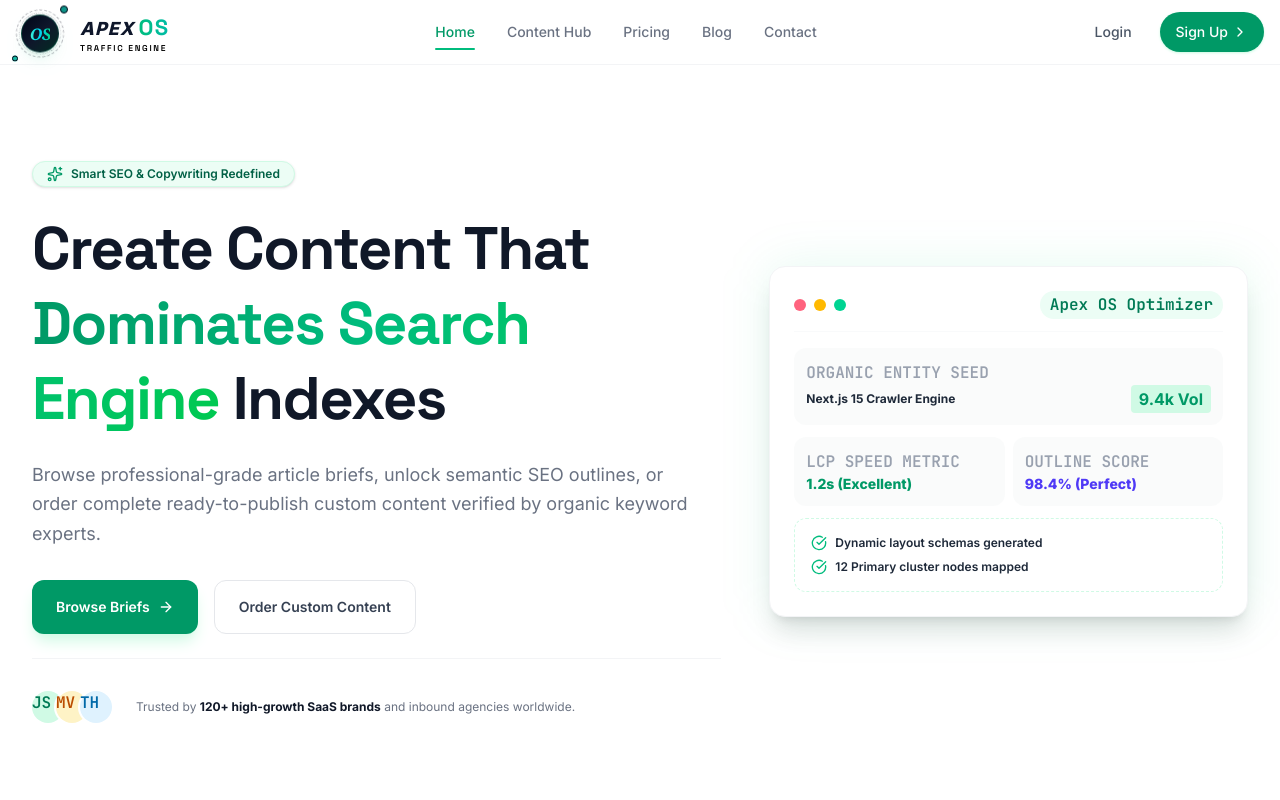
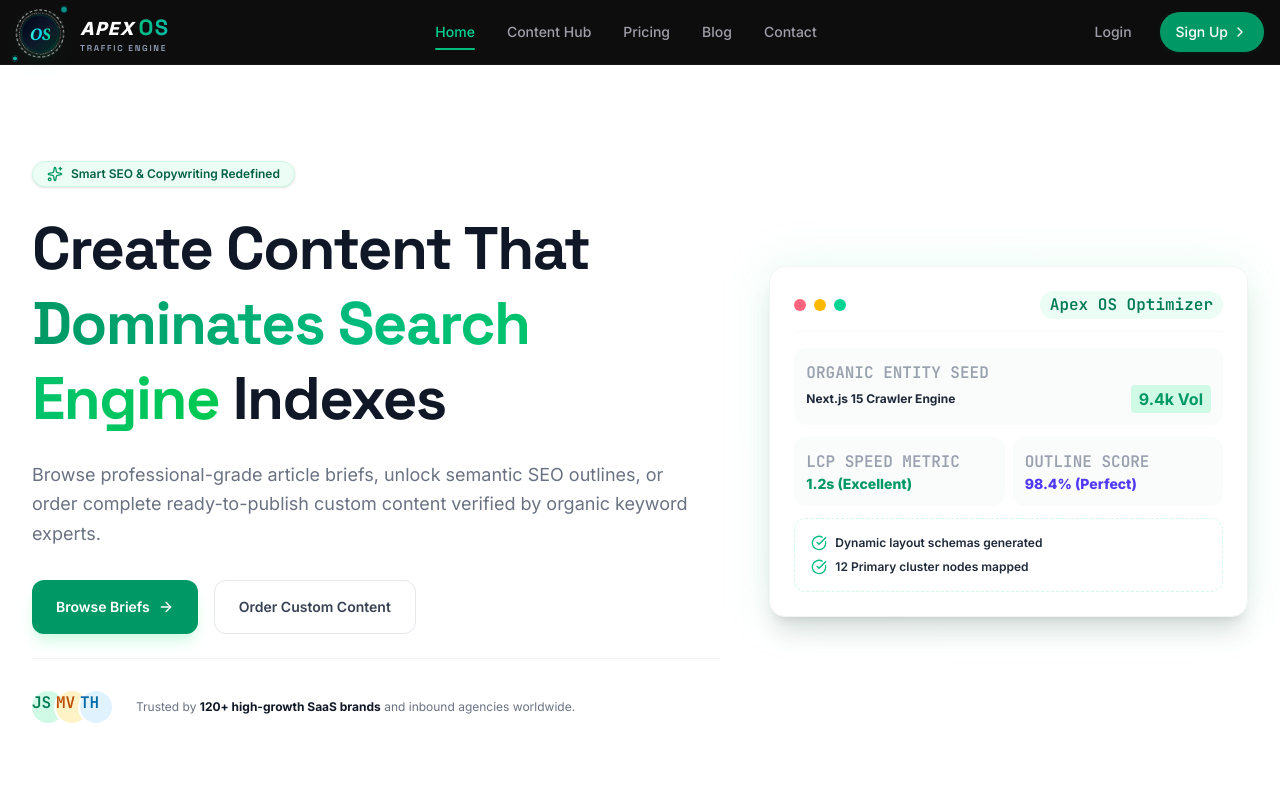
Before and after one commit to amirshahzadseo92/Amir-Shahzad, a React (Vite) app: page / in a window 1280 px wide. Shown: the top 800 px of the page. Built offline with nearby package versions, Linux system fonts and the light colour scheme.

Commit message:
style: update header and logo to dark mode theme

```diff
--- a/src/components/Header.tsx
+++ b/src/components/Header.tsx
@@ -38,7 +38,7 @@
   };
 
   return (
-    <header className="sticky top-0 z-50 w-full border-b border-gray-100 bg-white/80 backdrop-blur-md transition-all duration-300">
+    <header className="sticky top-0 z-50 w-full border-b border-zinc-900 bg-black/95 backdrop-blur-md transition-all duration-300">
       <div className="mx-auto flex h-16 max-w-7xl items-center justify-between px-4 sm:px-4 lg:px-4">
         {/* Logo & Navigation Action */}
         <div className="flex items-center gap-2 sm:gap-4">
@@ -46,7 +46,7 @@
             onClick={() => handleNavClick('home')}
             className="cursor-pointer flex items-center h-full"
           >
-            <Logo size="md" showText={true} />
+            <Logo size="md" showText={true} theme="dark" />
           </div>
         </div>
 
@@ -58,8 +58,8 @@
               <button
                 key={item.page}
                 onClick={() => handleNavClick(item.page)}
-                className={`relative py-2 text-sm font-medium transition-colors hover:text-emerald-600 ${
-                  isActive ? 'text-emerald-600' : 'text-gray-500'
+                className={`relative py-2 text-sm font-medium transition-colors hover:text-emerald-400 ${
+                  isActive ? 'text-emerald-400' : 'text-zinc-400'
                 }`}
               >
                 {item.label}
@@ -76,8 +76,8 @@
           {isLoggedIn && (
             <button
               onClick={() => handleNavClick('dashboard')}
-              className={`relative py-2 text-sm font-medium transition-colors hover:text-emerald-600 ${
-                currentPage === 'dashboard' ? 'text-emerald-600' : 'text-gray-500'
+              className={`relative py-2 text-sm font-medium transition-colors hover:text-emerald-400 ${
+                currentPage === 'dashboard' ? 'text-emerald-400' : 'text-zinc-400'
               }`}
             >
               Dashboard
@@ -98,14 +98,14 @@
             <div className="flex items-center space-x-3">
               <button
                 onClick={() => handleNavClick('dashboard')}
-                className="flex items-center space-x-1.5 rounded-full bg-emerald-50/80 px-4 py-2 text-sm font-medium text-emerald-700 hover:bg-emerald-100 transition-all border border-emerald-100"
+                className="flex items-center space-x-1.5 rounded-full bg-emerald-950/40 px-4 py-2 text-sm font-medium text-emerald-400 hover:bg-emerald-900/40 transition-all border border-emerald-900"
               >
                 <LayoutDashboard className="h-4 w-4" />
                 <span>My Workspace</span>
               </button>
               <button
                 onClick={onLoginToggle}
-                className="rounded-full p-2 text-gray-400 hover:text-gray-600 hover:bg-gray-50 transition-colors"
+                className="rounded-full p-2 text-zinc-400 hover:text-white hover:bg-zinc-900 transition-colors"
                 title="Log Out"
               >
                 <LogOut className="h-4 w-4" />
@@ -115,13 +115,13 @@
             <>
               <button
                 onClick={onLoginToggle}
-                className="text-sm font-medium text-gray-600 hover:text-gray-900 transition-colors px-3 py-2"
+                className="text-sm font-medium text-zinc-400 hover:text-white transition-colors px-3 py-2"
               >
                 Login
               </button>
               <button
                 onClick={onSignUpOpen}
-                className="flex items-center space-x-1 rounded-full bg-emerald-600 hover:bg-emerald-500 text-white px-4 py-2.5 text-sm font-medium transition-all shadow-sm hover:shadow shadow-emerald-100"
+                className="flex items-center space-x-1 rounded-full bg-emerald-600 hover:bg-emerald-500 text-white px-4 py-2.5 text-sm font-medium transition-all shadow-sm hover:shadow shadow-emerald-950/30"
               >
                 <span>Sign Up</span>
                 <ChevronRight className="h-4 w-4" />
@@ -134,7 +134,7 @@
         <div className="flex items-center md:hidden">
           <button
             onClick={() => setMobileMenuOpen(!mobileMenuOpen)}
-            className="rounded-lg p-2 text-gray-500 hover:bg-gray-50 hover:text-gray-700 focus:outline-none"
+            className="rounded-lg p-2 text-zinc-400 hover:bg-zinc-900 hover:text-white focus:outline-none"
             aria-label="Toggle menu"
           >
             {mobileMenuOpen ? <X className="h-6 w-6" /> : <Menu className="h-6 w-6" />}
@@ -150,7 +150,7 @@
             animate={{ opacity: 1, height: 'auto' }}
             exit={{ opacity: 0, height: 0 }}
             transition={{ duration: 0.2 }}
-            className="absolute top-16 left-0 right-0 z-50 md:hidden border-t border-b border-gray-100 bg-white shadow-xl"
+            className="absolute top-16 left-0 right-0 z-50 md:hidden border-t border-b border-zinc-900 bg-black shadow-xl"
           >
             <div className="space-y-1 px-4 py-3 pb-6">
               {navItems.map((item) => (
@@ -159,8 +159,8 @@
                   onClick={() => handleNavClick(item.page)}
                   className={`flex w-full items-center py-2.5 text-base font-medium rounded-lg px-3 ${
                     currentPage === item.page
-                      ? 'bg-emerald-50 text-emerald-700'
-                      : 'text-gray-600 hover:bg-gray-50 hover:text-gray-900'
+                      ? 'bg-emerald-950/40 text-emerald-400'
+                      : 'text-zinc-300 hover:bg-zinc-900 hover:text-white'
                   }`}
                 >
                   {item.label}
@@ -171,39 +171,39 @@
                   onClick={() => handleNavClick('dashboard')}
                   className={`flex w-full items-center py-2.5 text-base font-medium rounded-lg px-3 ${
                     currentPage === 'dashboard'
-                      ? 'bg-emerald-50 text-emerald-700'
-                      : 'text-gray-600 hover:bg-gray-50 hover:text-gray-900'
+                      ? 'bg-emerald-950/40 text-emerald-400'
+                      : 'text-zinc-300 hover:bg-zinc-900 hover:text-white'
                   }`}
                 >
                   Dashboard
                 </button>
               )}
-              <div className="pt-4 border-t border-gray-100 flex flex-col space-y-2 px-3">
+              <div className="pt-4 border-t border-zinc-900 flex flex-col space-y-2 px-3">
                 {isLoggedIn ? (
                   <div className="flex flex-col space-y-2">
                     <button
                       onClick={() => handleNavClick('dashboard')}
-                      className="flex items-center justify-center space-x-2 rounded-xl bg-emerald-50 px-4 py-2.5 text-sm font-medium text-emerald-700"
+                      className="flex items-center justify-center space-x-2 rounded-xl bg-emerald-950/40 px-4 py-2.5 text-sm font-medium text-emerald-400 border border-emerald-900"
                     >
                       <LayoutDashboard className="h-4 w-4" />
                       <span>My Workspace</span>
                     </button>
                     <button
                       onClick={onLoginToggle}
-                      className="flex items-center justify-center space-x-2 rounded-xl border border-gray-200 px-4 py-2.5 text-sm font-medium text-gray-600 hover:bg-gray-50"
+                      className="flex items-center justify-center space-x-2 rounded-xl border border-zinc-800 px-4 py-2.5 text-sm font-medium text-zinc-300 hover:bg-zinc-900"
                     >
                       <LogOut className="h-4 w-4" />
                       <span>Sign Out</span>
                     </button>
                   </div>
                 ) : (
-                  <>
+                  <div className="flex flex-col space-y-2">
                     <button
                       onClick={() => {
                         setMobileMenuOpen(false);
                         onLoginToggle();
                       }}
-                      className="flex items-center justify-center rounded-xl border border-gray-200 py-2.5 text-sm font-medium text-gray-600 hover:bg-gray-50"
+                      className="flex items-center justify-center rounded-xl border border-zinc-800 py-2.5 text-sm font-medium text-zinc-300 hover:bg-zinc-900"
                     >
                       Login
                     </button>
@@ -216,7 +216,7 @@
                     >
                       Sign Up
                     </button>
-                  </>
+                  </div>
                 )}
               </div>
             </div>
--- a/src/components/Logo.tsx
+++ b/src/components/Logo.tsx
@@ -4,9 +4,10 @@
 interface LogoProps {
   size?: 'sm' | 'md' | 'lg';
   showText?: boolean;
+  theme?: 'light' | 'dark';
 }
 
-export const Logo: React.FC<LogoProps> = ({ size = 'md', showText = true }) => {
+export const Logo: React.FC<LogoProps> = ({ size = 'md', showText = true, theme = 'light' }) => {
   const [logoText, setLogoText] = useState<'APEX' | 'OS'>('APEX');
 
   useEffect(() => {
@@ -47,14 +48,14 @@
         {/* AUTOMATION RING 1: Outermost dynamic orbit with dashed line (Slow clockwise rotation) */}
         <div className={`absolute inset-0 m-auto pointer-events-none flex items-center justify-center ${outerRingSize}`}>
           <div
-            className="w-full h-full rounded-full border border-dashed border-slate-950/30 animate-[spin_20s_linear_infinite]"
+            className={`w-full h-full rounded-full border border-dashed ${theme === 'dark' ? 'border-white/80' : 'border-slate-950/30'} animate-[spin_20s_linear_infinite]`}
           />
         </div>
 
         {/* AUTOMATION RING 2: Middle orbit with dotted style (Faster counter-clockwise rotation) */}
         <div className={`absolute inset-0 m-auto pointer-events-none flex items-center justify-center ${middleRingSize}`}>
           <div
-            className="w-full h-full rounded-full border border-dotted border-slate-950/25 animate-[spin_10s_linear_infinite_reverse]"
+            className={`w-full h-full rounded-full border border-dotted ${theme === 'dark' ? 'border-white/70' : 'border-slate-950/25'} animate-[spin_10s_linear_infinite_reverse]`}
           />
         </div>
 
@@ -177,14 +178,14 @@
       {showText && (
         <div className="flex flex-col justify-center pl-1 whitespace-nowrap">
           <div className="flex items-baseline gap-1">
-            <span className={`font-sans font-black tracking-[0.06em] text-slate-900 italic uppercase leading-none ${outerTextSize}`}>
+            <span className={`font-sans font-black tracking-[0.06em] italic uppercase leading-none ${outerTextSize} ${theme === 'dark' ? 'text-white' : 'text-slate-900'}`}>
               Apex
             </span>
             <span className={`font-display bg-gradient-to-r from-emerald-500 to-teal-500 bg-clip-text text-transparent uppercase leading-none tracking-[0.06em] ${outerOsTextSize}`}>
               OS
             </span>
           </div>
-          <span className={`font-display font-semibold text-black tracking-[0.2em] uppercase mt-0.5 md:mt-1.5 leading-none select-none ${outerSubTextSize}`}>
+          <span className={`font-display font-semibold tracking-[0.2em] uppercase mt-0.5 md:mt-1.5 leading-none select-none ${outerSubTextSize} ${theme === 'dark' ? 'text-slate-400' : 'text-black'}`}>
             Traffic Engine
           </span>
         </div>
```
